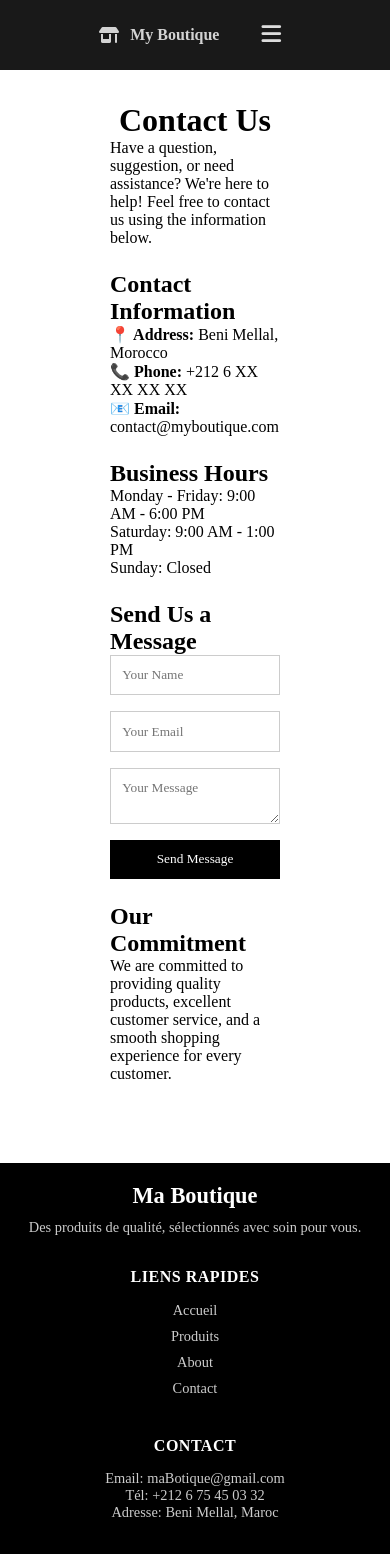
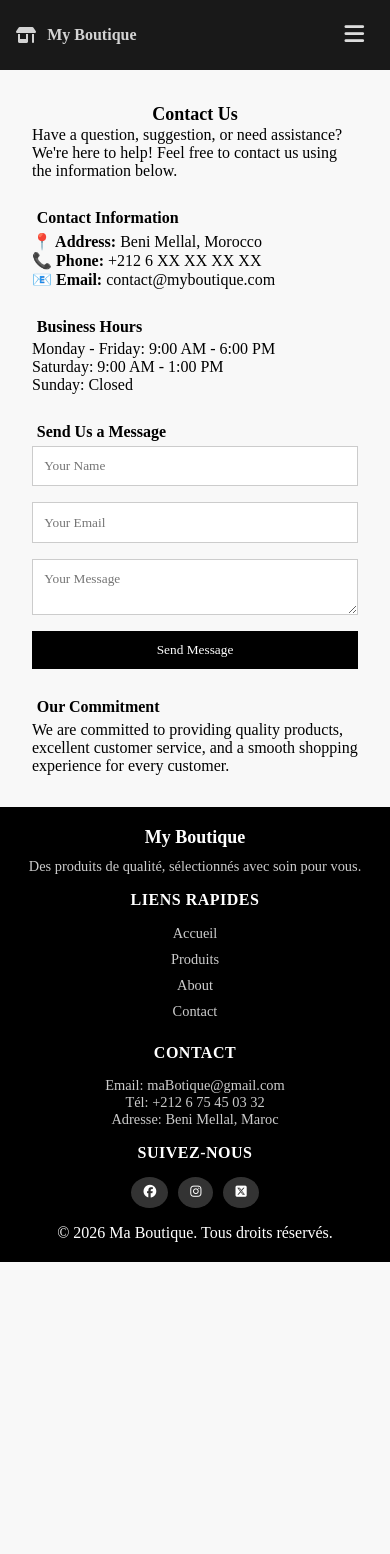
Before and after one commit to Ayoub717542/Mini-Boutique-React, a React (Vite) app in the folder Boutique-React/: page /contact in a window 390 px wide. Shown: the top 1554 px of the page. After the commit the page ends 1262 px from the top, so only its background shows below. Built offline with nearby package versions, Linux system fonts and the light colour scheme; the HTML template or start-up script is replaced by a standard one.

Commit message:
update responsive

```diff
--- a/Boutique-React/src/Components/Footer.jsx
+++ b/Boutique-React/src/Components/Footer.jsx
@@ -5,7 +5,7 @@ function Footer() {
     <footer className="footer">
       <div className="footer_content">
         <div className="footer_brand">
-          <h2>Ma Boutique</h2>
+          <h2>My Boutique</h2>
           <p>Des produits de qualité, sélectionnés avec soin pour vous.</p>
         </div>
 
--- a/Boutique-React/src/Components/Header.jsx
+++ b/Boutique-React/src/Components/Header.jsx
@@ -24,6 +24,8 @@ function Header({ cart, deleteProduct, searchInput, setSearchInput }) {
           </Link>
         </h1>
 
+
+
         <button
           className="nav-toggle"
           onClick={() => setOpen(!open)}
@@ -34,7 +36,6 @@ function Header({ cart, deleteProduct, searchInput, setSearchInput }) {
       </div>
 
       <nav className={open ? "active" : ""}>
-
         <input
           type="text"
           id="search_input"
@@ -42,21 +43,22 @@ function Header({ cart, deleteProduct, searchInput, setSearchInput }) {
           value={searchInput}
           onChange={(e) => setSearchInput(e.target.value)}
         />
-
         <div className="nav-links">
-          <Link to="/">Home</Link>
-          <Link to="/addProduct">Add Product</Link>
-          <Link to="/about">About</Link>
-          <Link to="/contact">Contact</Link>
+          <Link to="/" onClick={()=> setOpen(false)}>Home</Link>
+          <Link className="addProduct" to="/addProduct" onClick={()=> setOpen(false)}>Add Product</Link>
+          <Link to="/about" onClick={()=> setOpen(false)}>About</Link>
+          <Link to="/contact" onClick={()=> setOpen(false)}>Contact</Link>
         </div>
-
         <div className="nav-icons">
           <div
             className="CartPannel"
             onClick={() => setShowCart(!showCart)}
           >
-            <i className="fa-solid fa-cart-shopping"></i>
-            <span>{totalProducts}</span>
+            <i className="fa-solid fa-cart-shopping cart-icon">
+            {totalProducts > 0 && (
+            <span className="cart-number">{totalProducts}</span>
+            )}
+            </i>
 
             {showCart && (
               <div
--- a/Boutique-React/src/Components/ProductList.jsx
+++ b/Boutique-React/src/Components/ProductList.jsx
@@ -16,6 +16,7 @@ function ProductList({ products, onDeleteProduct, onAddToCart }) {
   return (
     <div className="filter-container">
       <select onChange={(e) => handleFilterClick(e.target.value)}>
+        <option value="">Select By Type...</option>
         <option value="all">All</option>
         <option value="Vetements">Vetements</option>
         <option value="Chaussures">Chaussures</option>
--- a/Boutique-React/src/index.css
+++ b/Boutique-React/src/index.css
@@ -3,6 +3,10 @@
   padding: 0;
   box-sizing: border-box;
   font-family: "Times New Roman", Times, serif;
+
+}
+body{
+   background: #f8f8f8;
 }
 
 header {
@@ -38,7 +42,14 @@ header nav {
 
 
 }
-
+.addProduct{
+background-color: #d46f0a;
+color: white;
+}
+.addProduct:active{
+background-color: #dd6604;
+color: white;
+}
 .theme-toggle {
     background: none;
     border: none;
@@ -46,6 +57,20 @@ header nav {
     color: rgb(211, 211, 211);
 }
 
+.cart-icon {
+  position: relative;
+}
+
+.cart-number {
+  position: absolute;
+  top: -.6rem;
+  right: -.6rem;
+  background: red;
+  color: white;
+  border-radius: 50%;
+  padding: .1rem .35rem;
+  font-size: .7rem;
+}
 .header-top h1 {
   margin: 0;
   font-size: 1.2rem;
@@ -143,6 +168,7 @@ nav a:hover {
 
 .filter-container {
   margin: 1rem 2rem 1rem 1rem;
+
 }
 
 .filter-container select {
@@ -154,6 +180,7 @@ nav a:hover {
   font-size: 1rem;
   background: white;
   cursor: pointer;
+  margin-bottom: 1rem;
 }
 
 .cart-box {
@@ -380,6 +407,7 @@ nav a:hover {
 .about-container h2{
   margin-top: 2rem;
 }
+
 .footer {
   background-color: black;
   color: white;
@@ -398,7 +426,7 @@ nav a:hover {
 .footer_contact,
 .footer_social {
   flex: 1;
-  width: 25%;
+  width: 100%;
 }
 .footer_brand h2 {
   margin-bottom: 10px;
@@ -507,10 +535,15 @@ body.dark-mode .cart-box {
 @media (max-width: 768px) {
   header {
    flex-direction: column;
-    padding: 0rem;
+   gap: 1rem;
+   padding: 1rem 1rem 0;
   }
   .header-top {
-    flex-wrap: wrap;
+    width: 100%;
+    display: flex;
+    justify-content: space-between;
+    align-items: center;
+    padding: 0;
   }
    .header-top h1 {
    font-size: 1rem;
@@ -548,49 +581,118 @@ body.dark-mode .cart-box {
     width: 2rem;
     height: 2rem;
   }
+
+  .filter-container select{
+  width: 10rem;
+  padding: 0 1rem;
+  border-radius: 1rem;
+  border: 0.08rem solid #ccc;
+  font-size: 1rem;
+  background: white;
+  }
+  .cards {
+  justify-content: center;
+}
   .card_content{
-    width: 100%;
+      width: 18rem;
+  }
+  .card_content img{
+    height: 10rem;
+
+  }
+   .card_content h2 {
+    font-size: 1.1rem;
   }
 
+  .card_content button {
+    font-size: 0.9rem;
+    padding: 0.5rem 1rem;
+  }
   .nav-toggle {
     display: block;
   }
   nav {
-     position: relative;
+  display: flex;
+  flex-direction: column;
   width: 100%;
   max-height: 0;
   overflow: hidden;
-    transition: max-height 0.2s ease;
+  transition: max-height .3s ease;
   }
   nav.active {
-    max-height: 300px;
+    max-height: 500px;
     margin-top: 1rem;
   }
+.nav-links,
+.nav-icons {
+  width: 100%;
+  flex-direction: column;
+  padding-bottom: .5rem;
+  gap: .1rem;
+  justify-content: center;
+  flex-wrap: wrap;
+}
+.nav-icons{
+  gap: 1rem;
+}
+#search_input {
+  width: 100%;
+}
+.contact-container{
+  width: 100%;
+}
+.contact-container h2{
+  font-size: medium;
+  padding: .3rem;
 
-  nav ul {
-    flex-direction: column;
+}
+.contact-container h1{
+  font-size: large;
+  padding: .1rem;
+
+}
+.about-container{
+  width:100%;
+}
+.about-container h1{
+  font-size: larger;
+}
+.about-container h2{
+  font-size: larger;
+}
+.not-found{
+  min-height: 40vh;
+    display: grid;
+    grid-template-columns: 1fr 1fr ;
+    justify-content: center;
     align-items: center;
-    flex-wrap: wrap;
-    justify-content: center;
-    gap: 0.4rem;
-    padding-bottom: 0.5rem;
+    text-align: center;
+    padding: 0rem;
 }
-
-  nav a {
-    display: block;
-    text-align: center;
-    padding: 8px 14px;
-    font-size: 0.9rem;
+.not-found img{
+  width: 10rem;
 }
-
+.not-found h1 {
+    font-size: 2rem;
+    margin: 0;
+}
+footer.footer{
+    margin: 0;
+}
     .footer_content{
     grid-template-columns: 1fr;
-    gap: 2rem;
+    gap: 1rem;
     text-align: center;
 
   }
    .social_icons {
      justify-content: center;
+  }
+   .footer_content h2,h4{
+      font-size: large;
+   }
+    .footer_bottom{
+      padding-top: 1rem;
     }
    .footer_brand,
   .footer_links,
```
Lines whose indentation alone changed are shown as unchanged.
